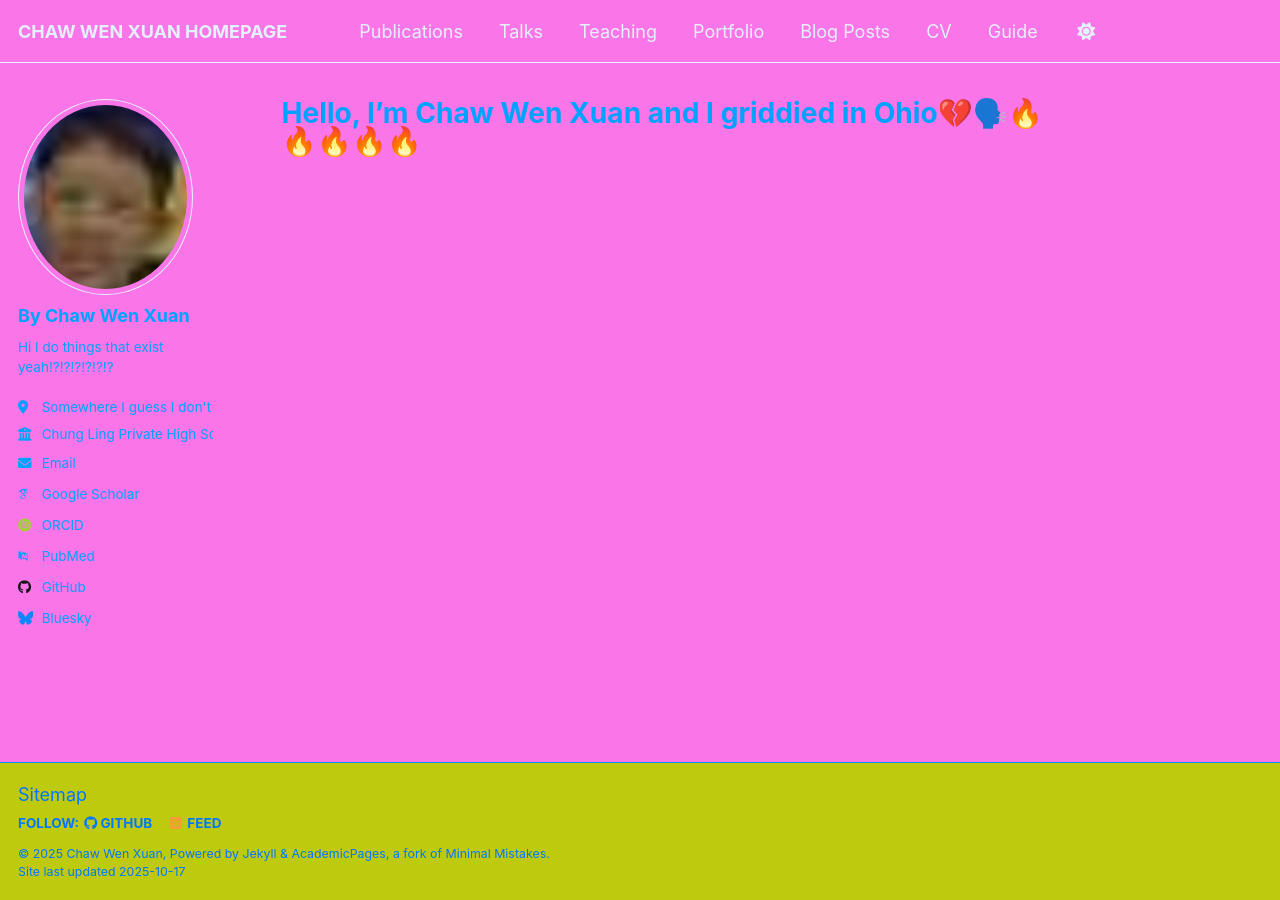
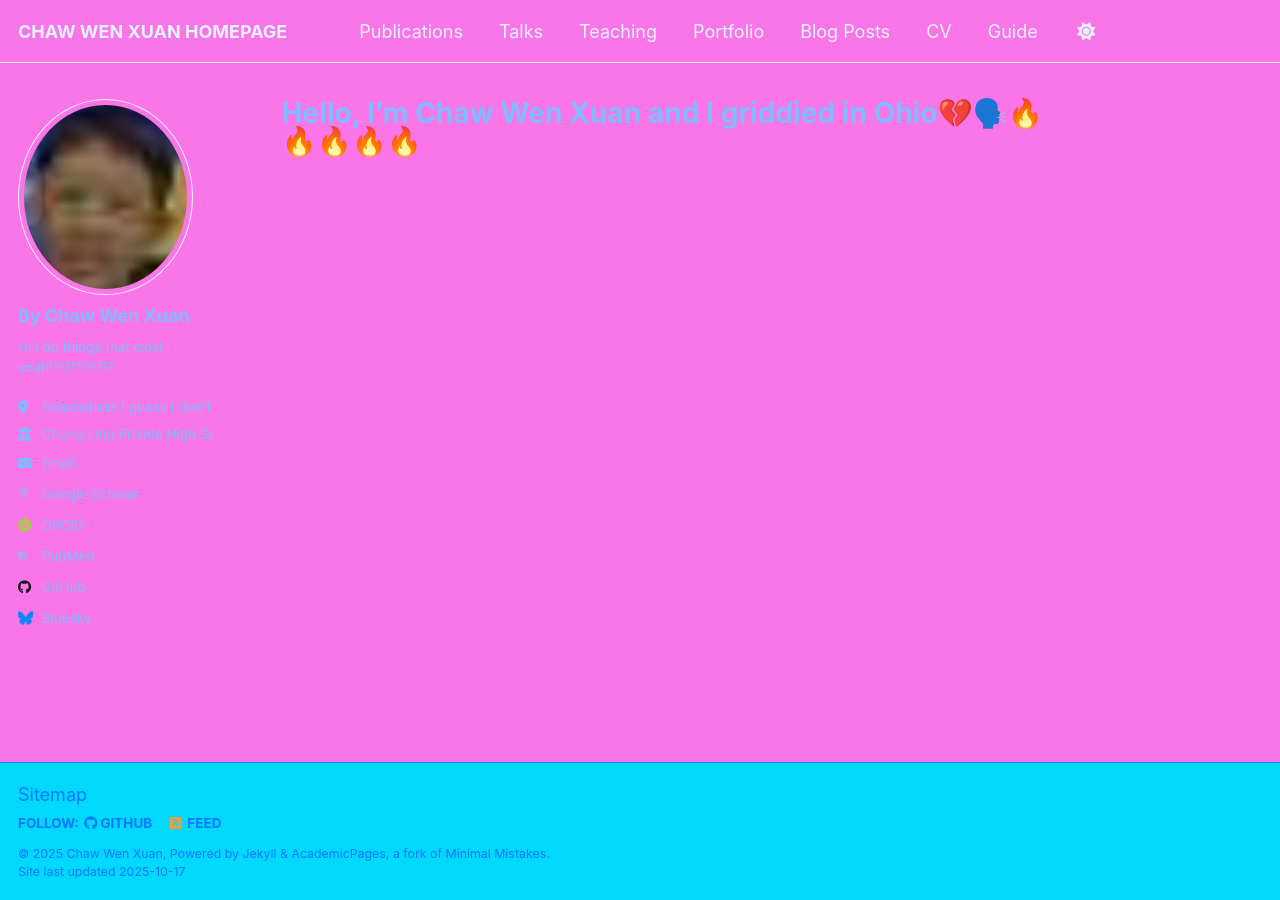
Before and after one commit to Vince4242/Vince4242.github.io, a Jekyll site: the page built from _pages/about.md, in a window 1280 px wide. Built offline with Jekyll 4.4.1, drawn with Linux system fonts in a browser that asks for light colours; some web fonts are replaced; a script that is not in the unit is left out.

Commit message:
update _default_light.scss

```diff
--- a/_sass/theme/_default_light.scss
+++ b/_sass/theme/_default_light.scss
@@ -6,7 +6,7 @@
 $gray                       : #0077ff;
 $dark-gray                  : mix(#00ff22, $gray, 40%);
 $darker-gray                : mix(#ffe600, $gray, 60%);
-$light-gray                 : mix(#00ccff, $gray, 50%);
+$light-gray                 : mix(#ffffff, $gray, 50%);
 $lighter-gray               : mix(#ffffff, $gray, 90%);
 
 /* Color codes used for the site */
@@ -30,7 +30,7 @@ $sidebar-screen-min-width   : 1024px;
 :root {
     --global-base-color                 : #{$gray};
     --global-bg-color                   : #fa75e8;
-    --global-footer-bg-color            : #beca0d;
+    --global-footer-bg-color            : #03d9ff;
     --global-border-color               : #{$lighter-gray};
     --global-dark-border-color          : #0091ff;
     --global-code-background-color      : #ff00d4;
```
